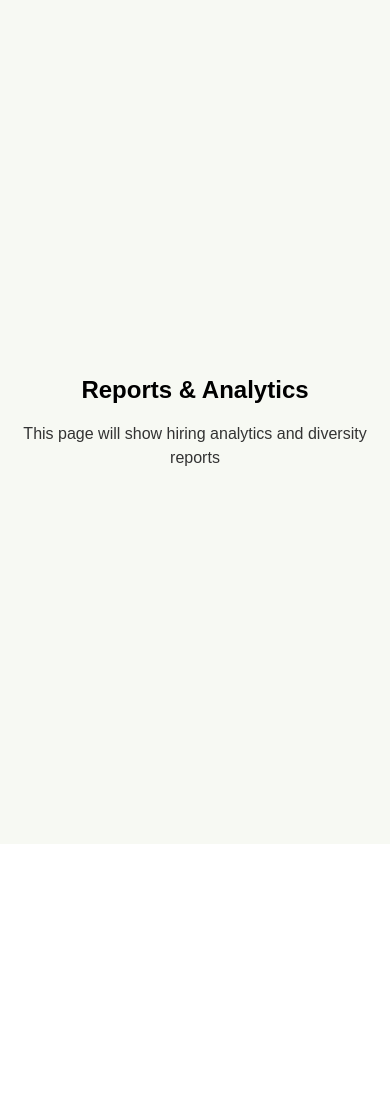
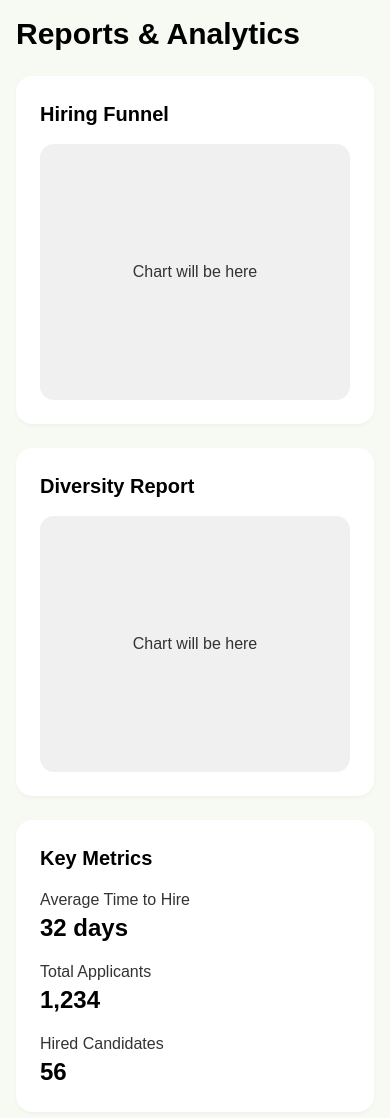
Before and after one commit to Rahban1/assignment-mercor, a React (Vite) app: page /reports in a window 390 px wide. Shown: the top 1118 px of the page. Before the commit the page ends 844 px from the top, so only its background shows below. Built offline with nearby package versions, Linux system fonts and the light colour scheme.

Commit message:
deployment issues

```diff
--- a/src/App.tsx
+++ b/src/App.tsx
@@ -6,6 +6,7 @@ import { useHiringStore } from './store';
 import { processRawApplicants, normalizeSkills, normalizeSalaryExpectations } from './utils/data-processing';
 import Dashboard from './pages/Dashboard';
 import SelectionPage from './pages/SelectionPage';
+import ReportsPage from './pages/ReportsPage';
 import { ThemeProvider } from './contexts/ThemeContext';
 import './App.css';
 
@@ -17,7 +18,7 @@ function App() {
     async function loadSampleData() {
       try {
         console.log('Fetching applicant data...');
-        const response = await fetch("/applicants.json");
+        const response = await fetch('/applicants.json');
         console.log('Response status:', response.status);
         const json = await response.json();
         console.log('Loaded data:', json.length, 'applicants');
@@ -113,14 +114,7 @@ function App() {
           {/* Analytics/Reports Route */}
           <Route
             path="/reports"
-            element={
-              <div className="min-h-screen flex items-center justify-center">
-                <div className="text-center">
-                  <h2 className="text-2xl font-bold text-foreground mb-4">Reports & Analytics</h2>
-                  <p className="text-muted-foreground">This page will show hiring analytics and diversity reports</p>
-                </div>
-              </div>
-            }
+            element={<ReportsPage />}
           />
 
           {/* Redirect unknown routes to dashboard */}
--- a/src/components/features/FilterPanel.tsx
+++ b/src/components/features/FilterPanel.tsx
@@ -27,7 +27,7 @@ const FilterPanel: React.FC<FilterPanelProps> = ({
 }) => {
   const [localFilters, setLocalFilters] = useState<FilterState>(filters);
 
-  const handleInputChange = (field: keyof FilterState, value: any) => {
+  const handleInputChange = (field: keyof FilterState, value: string | number | boolean | string[] | null) => {
     const newFilters = { ...localFilters, [field]: value };
     setLocalFilters(newFilters);
   };
--- a/src/components/ui/DarkModeToggle.tsx
+++ b/src/components/ui/DarkModeToggle.tsx
@@ -1,6 +1,6 @@
 import React from 'react';
 import { motion } from 'framer-motion';
-import { useTheme } from '../../contexts/ThemeContext';
+import { useTheme } from '../../hooks/useTheme';
 import { SunIcon, MoonIcon } from './Icons';
 
 interface DarkModeToggleProps {
--- /dev/null
+++ b/src/contexts/ThemeContext.definition.ts
@@ -0,0 +1,9 @@
+
+import { createContext } from 'react';
+
+interface ThemeContextType {
+  isDarkMode: boolean;
+  toggleDarkMode: () => void;
+}
+
+export const ThemeContext = createContext<ThemeContextType | undefined>(undefined);
--- a/src/contexts/ThemeContext.tsx
+++ b/src/contexts/ThemeContext.tsx
@@ -1,11 +1,6 @@
-import React, { createContext, useContext, useEffect, useState } from 'react';
 
-interface ThemeContextType {
-  isDarkMode: boolean;
-  toggleDarkMode: () => void;
-}
-
-const ThemeContext = createContext<ThemeContextType | undefined>(undefined);
+import React, { useEffect, useState } from 'react';
+import { ThemeContext } from './ThemeContext.definition';
 
 export function ThemeProvider({ children }: { children: React.ReactNode }) {
   const [isDarkMode, setIsDarkMode] = useState(() => {
@@ -39,11 +34,3 @@ export function ThemeProvider({ children }: { children: React.ReactNode }) {
     </ThemeContext.Provider>
   );
 }
-
-export function useTheme() {
-  const context = useContext(ThemeContext);
-  if (context === undefined) {
-    throw new Error('useTheme must be used within a ThemeProvider');
-  }
-  return context;
-}
--- /dev/null
+++ b/src/hooks/useTheme.ts
@@ -0,0 +1,11 @@
+
+import { useContext } from 'react';
+import { ThemeContext } from '../contexts/ThemeContext.definition';
+
+export function useTheme() {
+  const context = useContext(ThemeContext);
+  if (context === undefined) {
+    throw new Error('useTheme must be used within a ThemeProvider');
+  }
+  return context;
+}
--- /dev/null
+++ b/src/pages/ReportsPage.tsx
@@ -0,0 +1,48 @@
+
+import React from 'react';
+
+const ReportsPage: React.FC = () => {
+  return (
+    <div className="min-h-screen bg-background text-foreground p-4 sm:p-6 lg:p-8">
+      <div className="max-w-7xl mx-auto">
+        <h1 className="text-3xl font-bold mb-6">Reports & Analytics</h1>
+        <div className="grid grid-cols-1 md:grid-cols-2 lg:grid-cols-3 gap-6">
+          {/* Placeholder for a chart */}
+          <div className="bg-card p-6 rounded-lg shadow-md">
+            <h2 className="text-xl font-semibold mb-4">Hiring Funnel</h2>
+            <div className="flex items-center justify-center h-64 bg-muted rounded-md">
+              <p className="text-muted-foreground">Chart will be here</p>
+            </div>
+          </div>
+          {/* Placeholder for another chart */}
+          <div className="bg-card p-6 rounded-lg shadow-md">
+            <h2 className="text-xl font-semibold mb-4">Diversity Report</h2>
+            <div className="flex items-center justify-center h-64 bg-muted rounded-md">
+              <p className="text-muted-foreground">Chart will be here</p>
+            </div>
+          </div>
+          {/* Placeholder for key metrics */}
+          <div className="bg-card p-6 rounded-lg shadow-md">
+            <h2 className="text-xl font-semibold mb-4">Key Metrics</h2>
+            <div className="space-y-4">
+              <div>
+                <p className="text-muted-foreground">Average Time to Hire</p>
+                <p className="text-2xl font-bold">32 days</p>
+              </div>
+              <div>
+                <p className="text-muted-foreground">Total Applicants</p>
+                <p className="text-2xl font-bold">1,234</p>
+              </div>
+              <div>
+                <p className="text-muted-foreground">Hired Candidates</p>
+                <p className="text-2xl font-bold">56</p>
+              </div>
+            </div>
+          </div>
+        </div>
+      </div>
+    </div>
+  );
+};
+
+export default ReportsPage;
--- a/src/store.ts
+++ b/src/store.ts
@@ -128,7 +128,7 @@ export const useHiringStore = create<HiringState>()(
           selectedAt: new Date(),
           position,
           reason,
-          diversityFactor: diversityFactor as any,
+          diversityFactor: diversityFactor as string,
         };
         set({ selected });
       },
@@ -278,7 +278,7 @@ function calculateSalaryScore(salary: Applicant["annual_salary_expectation"]): n
   const fullTimeSalary = salary["full-time"];
   if (!fullTimeSalary) return 50;
 
-  const amount = parseInt(fullTimeSalary.replace(/[\$,]/g, ""));
+  const amount = parseInt(fullTimeSalary.replace(/[$,]/g, ""));
   if (amount < 50000) return 100;
   if (amount < 80000) return 80;
   if (amount < 120000) return 60;
@@ -312,7 +312,7 @@ function applyFiltersAndSorting(
   shortlisted: Record<string, ShortlistedCandidate>,
   selected: Record<string, SelectedCandidate>
 ): Applicant[] {
-  let filtered = applicants.filter(applicant => {
+  const filtered = applicants.filter(applicant => {
     // Search filter
     if (filters.search && !applicant.name.toLowerCase().includes(filters.search.toLowerCase())) {
       return false;
@@ -335,7 +335,7 @@ function applyFiltersAndSorting(
     }
 
     // Salary filter
-    const salary = parseInt(applicant.annual_salary_expectation["full-time"]?.replace(/[\$,]/g, "") || "0");
+    const salary = parseInt(applicant.annual_salary_expectation["full-time"]?.replace(/[$,]/g, "") || "0");
     if (salary > filters.maxSalary) {
       return false;
     }
@@ -361,14 +361,14 @@ function applyFiltersAndSorting(
 
   // Apply sorting
   filtered.sort((a, b) => {
-    let aValue: any, bValue: any;
+    let aValue: string | number, bValue: string | number;
 
     if (sorting.key === "totalScore") {
       aValue = scores[a.id]?.totalScore || 0;
       bValue = scores[b.id]?.totalScore || 0;
     } else {
-      aValue = a[sorting.key as keyof Applicant];
-      bValue = b[sorting.key as keyof Applicant];
+      aValue = a[sorting.key as keyof Applicant] as string | number;
+      bValue = b[sorting.key as keyof Applicant] as string | number;
     }
 
     if (typeof aValue === "string" && typeof bValue === "string") {
@@ -377,7 +377,7 @@ function applyFiltersAndSorting(
         : bValue.localeCompare(aValue);
     }
 
-    return sorting.direction === "asc" ? aValue - bValue : bValue - aValue;
+    return sorting.direction === "asc" ? (aValue as number) - (bValue as number) : (bValue as number) - (aValue as number);
   });
 
   return filtered;
@@ -410,7 +410,7 @@ function calculateDiversityMetrics(applicants: Applicant[]): DiversityMetrics {
     }
 
     // Average salary
-    const salary = parseInt(applicant.annual_salary_expectation["full-time"]?.replace(/[\$,]/g, "") || "0");
+    const salary = parseInt(applicant.annual_salary_expectation["full-time"]?.replace(/[$,]/g, "") || "0");
     totalSalary += salary;
   });
 
--- a/src/utils/data-processing.ts
+++ b/src/utils/data-processing.ts
@@ -54,7 +54,7 @@ function transformRawToApplicant(raw: RawApplicant, index: number): Partial<Appl
     phone: raw.phone || "",
     location: raw.location || "Unknown",
     submitted_at: raw.submitted_at ? new Date(raw.submitted_at) : new Date(),
-    work_availability: (raw.work_availability || ["full-time"]) as any,
+    work_availability: (raw.work_availability || ["full-time"]) as string[],
     annual_salary_expectation: raw.annual_salary_expectation || { "full-time": "$0" },
     work_experiences: (raw.work_experiences || []).map(exp => ({
       company: exp.company || "Unknown Company",
--- a/src/utils/formatting.ts
+++ b/src/utils/formatting.ts
@@ -9,7 +9,7 @@ export function formatSalary(salary: string | undefined): string {
   if (!salary) return "Not specified";
 
   // Remove existing formatting
-  const cleanSalary = salary.replace(/[\$,]/g, "");
+  const cleanSalary = salary.replace(/[$,]/g, "");
   const amount = parseInt(cleanSalary);
 
   if (isNaN(amount) || amount === 0) return "Not specified";
```
